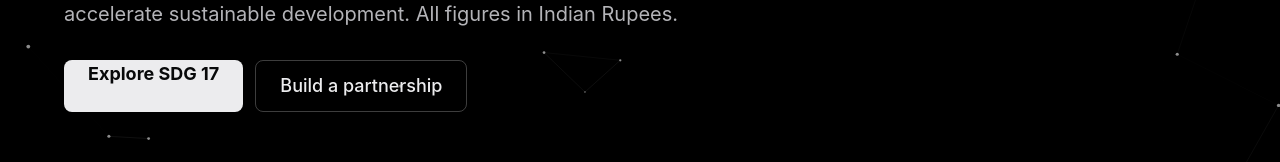
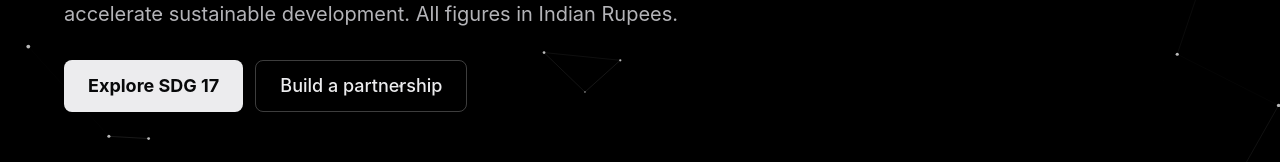
Before and after one commit to andringodson/SDG17-StudAIFoundery, a Next.js app: page / in a window 1280 px wide. Shown: the part 480-642 px from the top of the page. Built offline with nearby package versions, Linux system fonts and the light colour scheme; no server answers; the database is empty.

Commit message:
Improve hero alignment and particle visibility

```diff
--- a/src/app/page.tsx
+++ b/src/app/page.tsx
@@ -30,10 +30,10 @@ export default function HomePage() {
           All figures in Indian Rupees.
         </p>
         <div className="flex flex-wrap gap-3">
-          <a href="#finance" className="glow-btn min-h-[52px] rounded-lg px-6 text-lg font-bold">
+          <a href="#finance" className="glow-btn inline-flex min-h-[52px] items-center justify-center rounded-lg px-6 text-lg font-bold">
             Explore SDG 17
           </a>
-          <a href="#builder" className="flex min-h-[52px] items-center rounded-lg border border-line-strong px-6 text-lg font-medium text-text transition hover:border-text hover:bg-white/5">
+          <a href="#builder" className="inline-flex min-h-[52px] items-center justify-center rounded-lg border border-line-strong px-6 text-lg font-medium text-text transition hover:border-text hover:bg-white/5">
             Build a partnership
           </a>
         </div>
--- a/src/components/InteractiveBackground.tsx
+++ b/src/components/InteractiveBackground.tsx
@@ -86,7 +86,7 @@ export function InteractiveBackground() {
           const a = particles[i]!, b = particles[j]!;
           const dist = Math.hypot(a.x - b.x, a.y - b.y);
           if (dist < LINK_DIST) {
-            ctx!.strokeStyle = `rgba(255,255,255,${0.09 * (1 - dist / LINK_DIST)})`;
+            ctx!.strokeStyle = `rgba(255,255,255,${0.14 * (1 - dist / LINK_DIST)})`;
             ctx!.beginPath();
             ctx!.moveTo(a.x, a.y);
             ctx!.lineTo(b.x, b.y);
@@ -98,7 +98,7 @@ export function InteractiveBackground() {
           const dy = particles[i]!.y - pointer.y;
           const dist = Math.hypot(dx, dy);
           if (dist < POINTER_DIST) {
-            ctx!.strokeStyle = `rgba(255,255,255,${0.22 * (1 - dist / POINTER_DIST)})`;
+            ctx!.strokeStyle = `rgba(255,255,255,${0.3 * (1 - dist / POINTER_DIST)})`;
             ctx!.beginPath();
             ctx!.moveTo(particles[i]!.x, particles[i]!.y);
             ctx!.lineTo(pointer.x, pointer.y);
@@ -107,7 +107,7 @@ export function InteractiveBackground() {
         }
       }
 
-      ctx!.fillStyle = 'rgba(255,255,255,0.55)';
+      ctx!.fillStyle = 'rgba(255,255,255,0.72)';
       for (const p of particles) {
         ctx!.beginPath();
         ctx!.arc(p.x, p.y, p.r, 0, Math.PI * 2);
```
